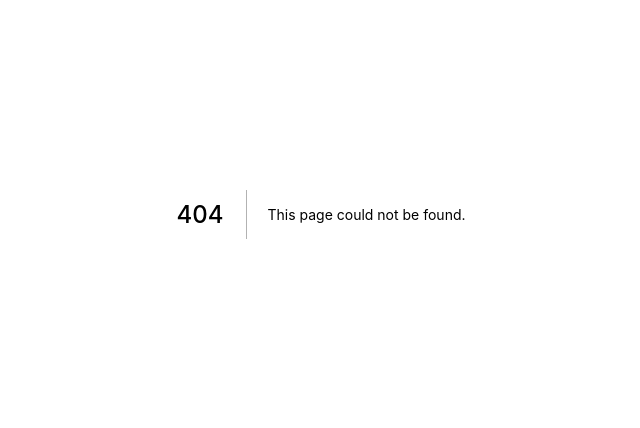
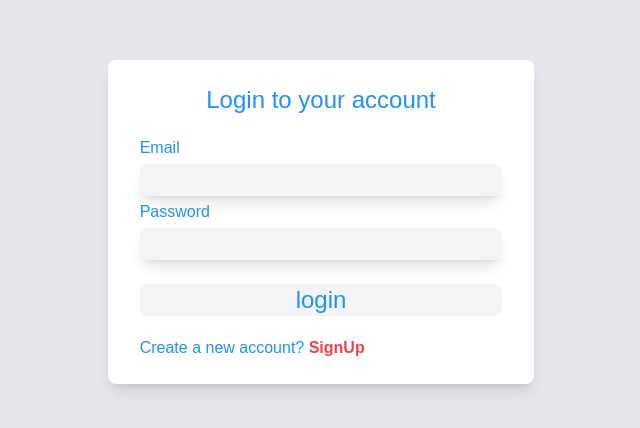
Before and after one commit to Malek-Zaag/TodoApp, a Next.js app in the folder client/: page /login in a window 1280 px wide. Before the commit this address had no page. Shown: the part 186-614 px from the top of the page, without its empty margins (319-959 px from the left). Built offline with nearby package versions, Linux system fonts and the light colour scheme.

Commit message:
finishing login

```diff
--- /dev/null
+++ b/client/pages/login.jsx
@@ -0,0 +1,33 @@
+import Link from "next/link";
+export default function Login() {
+  return (
+    <div className="bg-gray-200 min-h-screen flex items-center justify-center">
+      <div className="px-8 py-6 mx-4 mt-4 text-left bg-white shadow-lg md:w-1/3 lg:w-1/3 sm:w-1/3 rounded-lg">
+        <h1 className="text-2xl text-center mb-5">Login to your account</h1>
+        <form className="flex flex-col text-left">
+          <label for="email">Email</label>
+          <input
+            name="email"
+            className="shadow-lg rounded-lg bg-gray-100 py-1 my-1"
+          ></input>
+          <label for="password">Password</label>
+          <input
+            name="password"
+            className="shadow-lg rounded-lg bg-gray-100 py-1 my-1"
+          ></input>
+          <button className="text-center text-2xl bg-gray-100 rounded-lg my-5">
+            login
+          </button>
+          <div>
+            <span>
+              Create a new account?{" "}
+              <span className="text-red-500 font-bold">
+                <Link href="/signup">SignUp</Link>
+              </span>
+            </span>
+          </div>
+        </form>
+      </div>
+    </div>
+  );
+}
--- a/client/pages/signup.jsx
+++ b/client/pages/signup.jsx
@@ -1,7 +1,8 @@
+import Link from "next/link";
 export default function Signup() {
   return (
     <div className="flex items-center justify-center min-h-screen bg-gray-100">
-      <div className="px-8 py-6 mx-4 mt-4 text-left bg-white shadow-lg md:w-1/3 lg:w-1/3 sm:w-1/3 rounded-md">
+      <div className="px-8 py-6 mx-4 mt-4 text-left bg-white shadow-lg md:w-1/3 lg:w-1/3 sm:w-1/3 rounded-lg">
         <h3 className="text-2xl text-center mb-5">Join us</h3>
         <form className="flex flex-col">
           <label for="firstname">Firstname</label>
@@ -28,9 +29,9 @@ export default function Signup() {
           <div>
             <span>
               Log in to your account?{" "}
-              <a className="text-red-500" href="/login">
-                LogIN
-              </a>
+              <span className="text-red-500 font-bold">
+                <Link href="/login">LogIn</Link>
+              </span>
             </span>
           </div>
         </form>
--- a/client/styles/globals.css
+++ b/client/styles/globals.css
@@ -6,7 +6,7 @@ body {
   padding: 0;
   margin: 0;
   font-family: 'Montserrat', sans-serif;
-  font-weight: bold;
+  font-weight: 500;
 }
 
 a {
```
